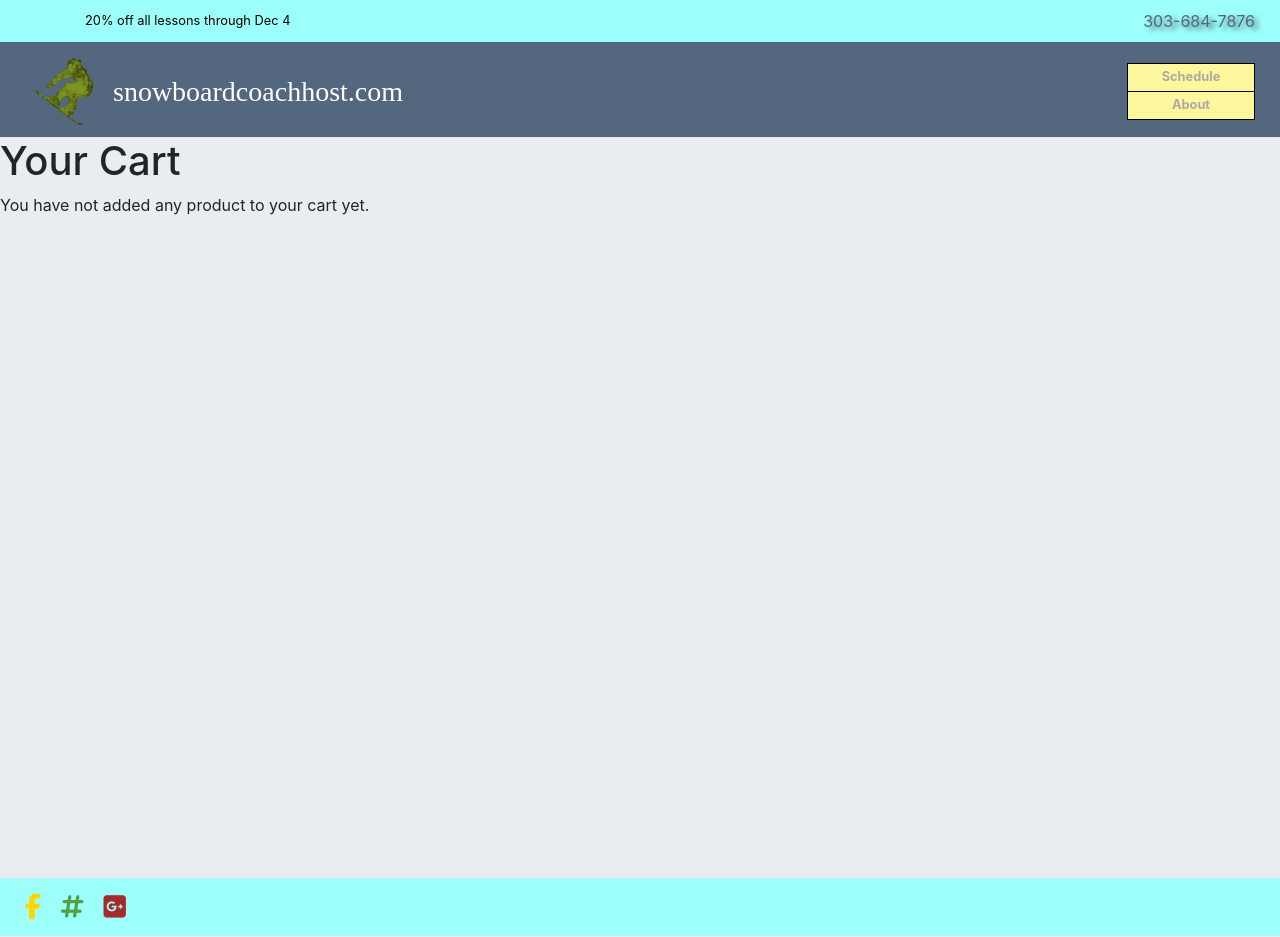
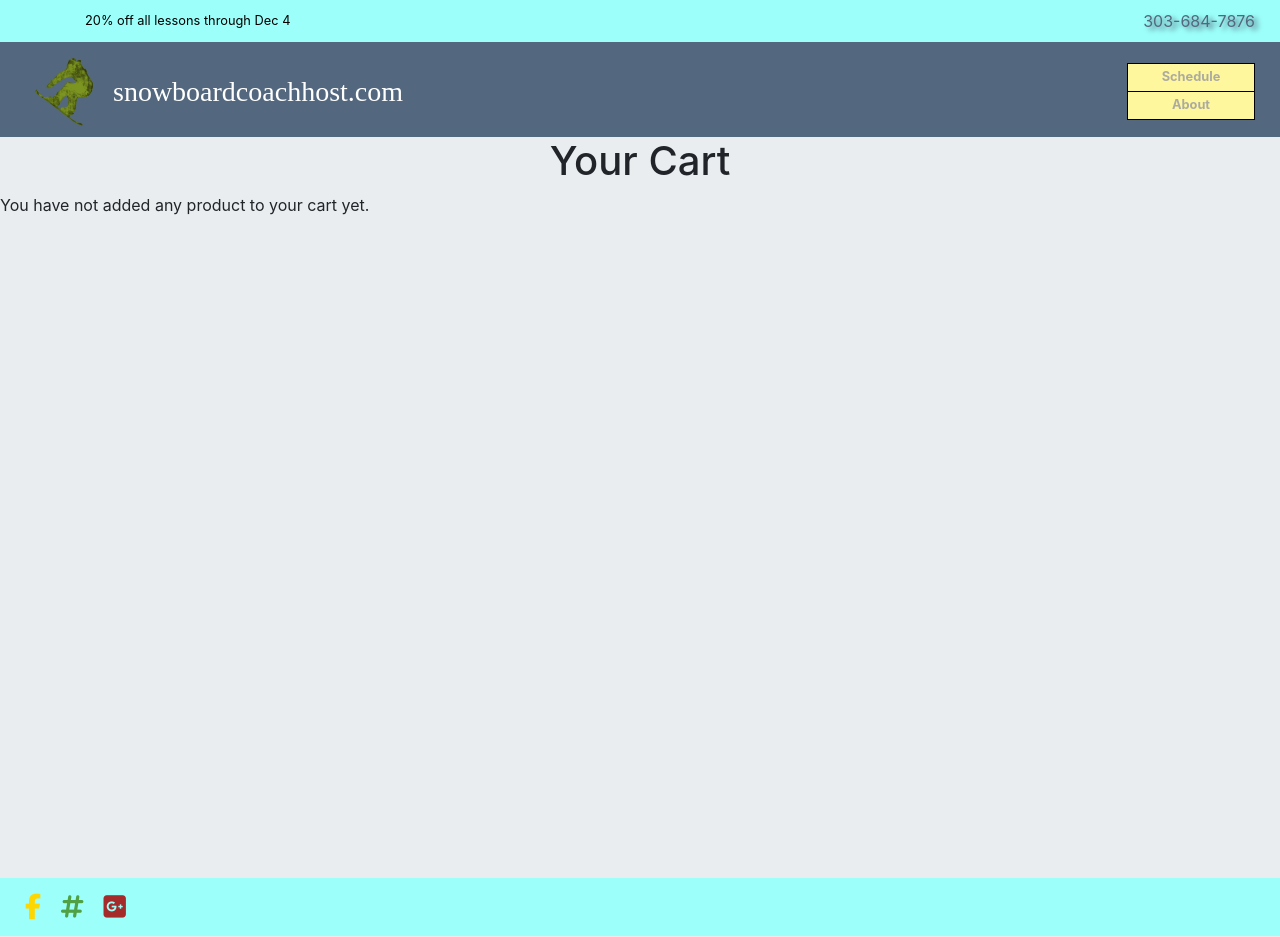
Before and after one commit to hicksey-makes/ski-lessons-snowV2, a React (Create React App) app: page /cart in a window 1280 px wide. Built offline with nearby package versions, Linux system fonts and the light colour scheme; a web font is replaced by a local one.

Commit message:
cart.js table head border

```diff
--- a/src/components/Reserve/cart.js
+++ b/src/components/Reserve/cart.js
@@ -10,12 +10,12 @@ export default function Cart(props) {
   console.log(cart);
 
   return (<>
-    <h1>Your Cart</h1>
+    <h1 className="text-center">Your Cart</h1>
     {cart.length === 0 && <p>You have not added any product to your cart yet.</p>}
     {cart.length > 0 &&
       <div className="container-fluid">
         <table className="table table-cart table-striped align-head">
-        <thead>
+        <thead className="table-bordered">
           <tr className="row sm-aside">
             <th width="20%" className="col-sm-2 th-product text-primary">Instructor</th>
             <th width="20%" className="col-sm-2 th-product text-primary">Type</th>
@@ -27,7 +27,7 @@ export default function Cart(props) {
         </thead>
         <tbody>
         {cart.map(product => {
-          return (<tr className="row">
+          return (<tr className="row mt-0">
             <td className="font-weight-bold col-sm-2">
               {/*<img width="40" height="40" alt="" src="/images/snowboard_icon_colorpow200-200.png" className="mr-1"/>*/}
               {product.instructorName}
```
